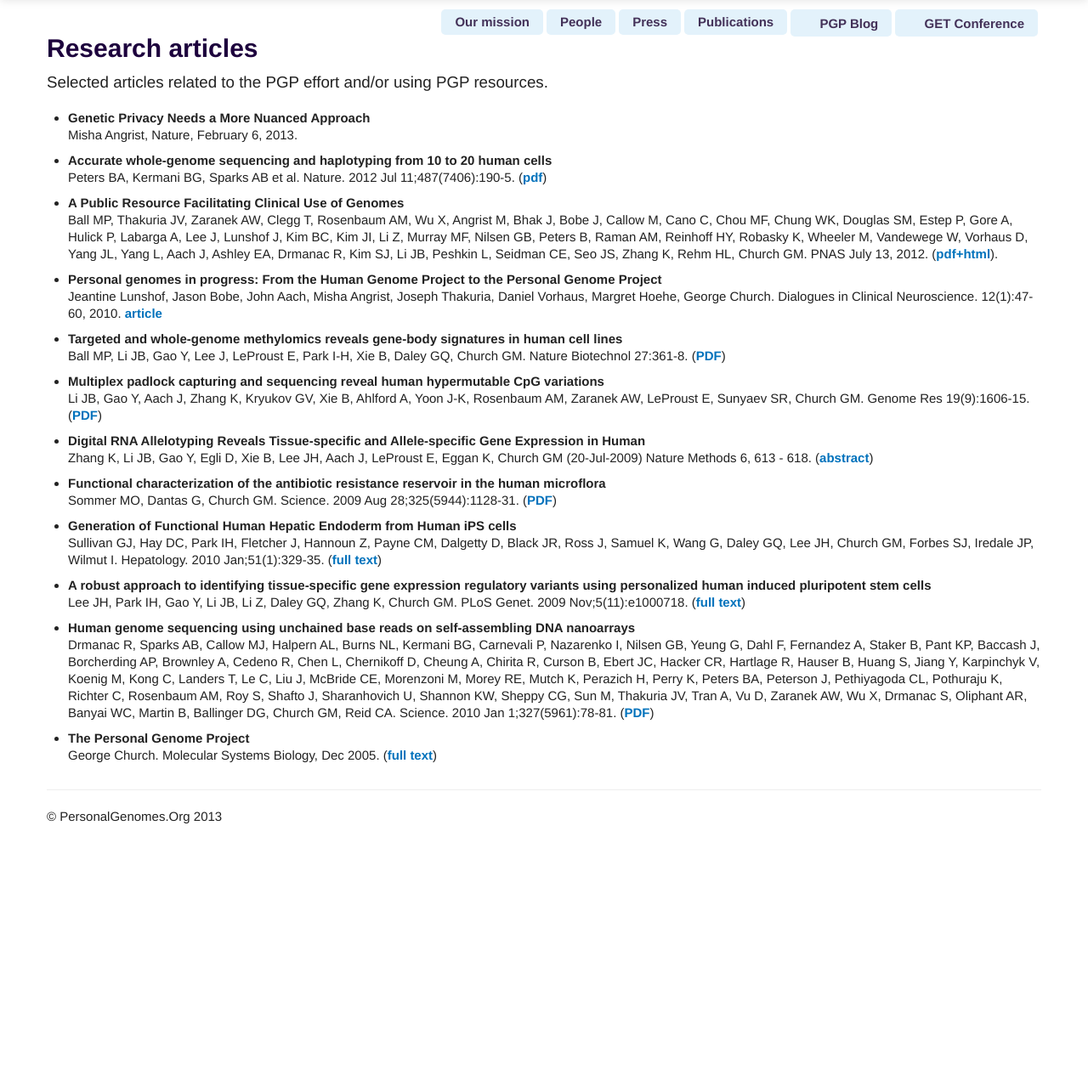
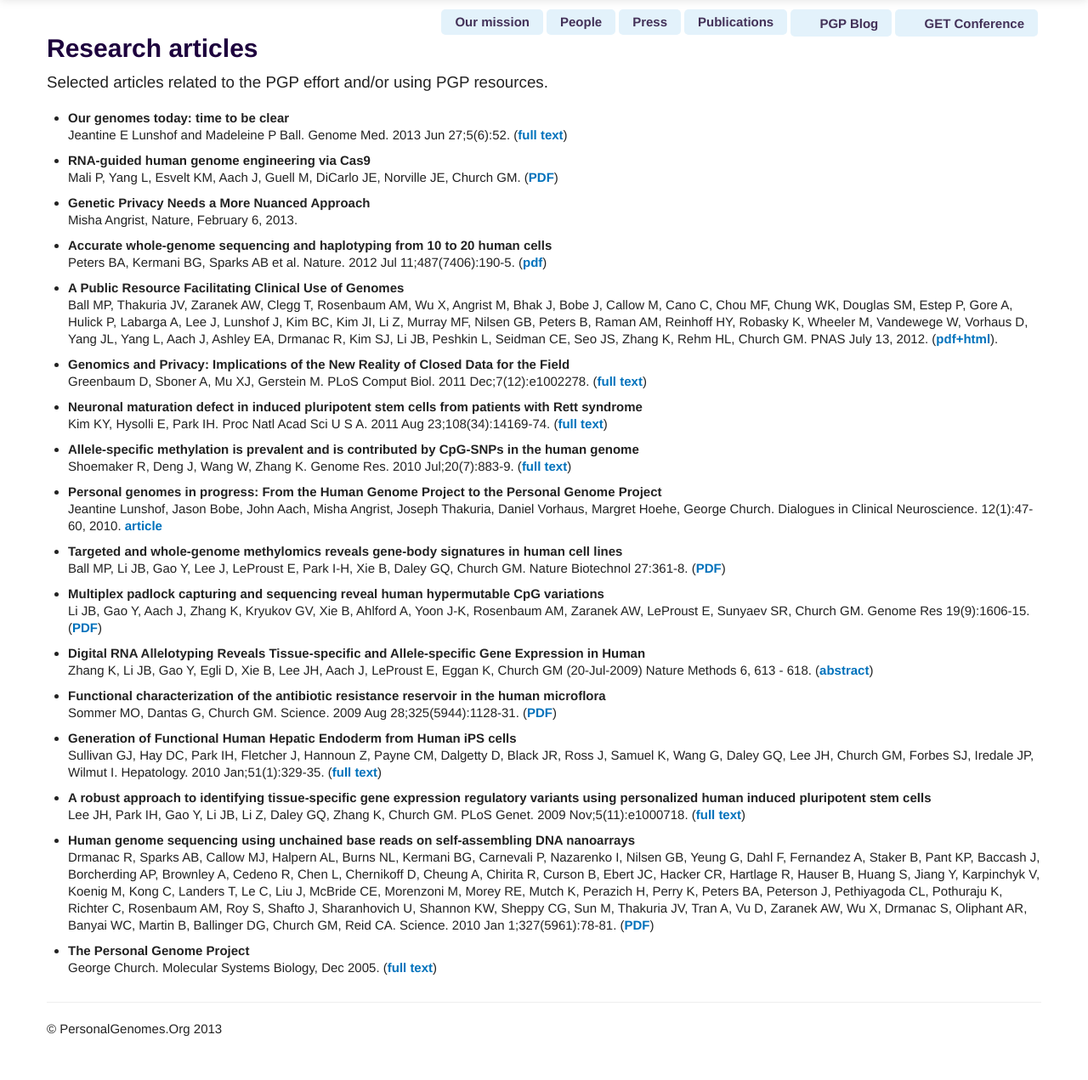
Before and after one commit to geochurch/www_personalgenomes_org, a Django app: page /publications/ in a window 1280 px wide. Shown: the part 41-1312 px from the top of the page at 85% size. Before the commit the page ends 1011 px from the top, so only its background shows below. Run offline with Django 3.2, Linux system fonts and the light colour scheme; some libraries are stand-ins or nearby versions.

Commit message:
Add some papers to publications page

```diff
--- a/templates/www_personalgenomes_org/publications.html
+++ b/templates/www_personalgenomes_org/publications.html
@@ -8,8 +8,14 @@
 
 <ul>
 
+<li><p><strong>Our genomes today: time to be clear</strong><br />
+Jeantine E Lunshof and Madeleine P Ball. Genome Med. 2013 Jun 27;5(6):52. (<a href="http://www.ncbi.nlm.nih.gov/pmc/articles/PMC3706891/">full text</a>)</p></li>
+
+<li><p><strong>RNA-guided human genome engineering via Cas9</strong></br />
+Mali P, Yang L, Esvelt KM, Aach J, Guell M, DiCarlo JE, Norville JE, Church GM. (<a href="http://arep.med.harvard.edu/pdf/Mali_Sci_12.pdf">PDF</a>)</p></li>
+
 <li><p><strong>Genetic Privacy Needs a More Nuanced Approach</strong><br />
-Misha Angrist, Nature, February 6, 2013.</li>
+Misha Angrist, Nature, February 6, 2013.</p></li>
 
 <li><p><strong>Accurate whole-genome sequencing and haplotyping from 10 to 20 human cells</strong><br />
 Peters BA, Kermani BG, Sparks AB et al. Nature. 2012 Jul 11;487(7406):190-5. (<a href="http://www.nature.com/nature/journal/v487/n7406/pdf/nature11236.pdf">pdf</a>)</p></li>
@@ -17,8 +23,17 @@ Peters BA, Kermani BG, Sparks AB et al. Nature. 2012 Jul 11;487(7406):190-5. (<a
 <li><p><strong>A Public Resource Facilitating Clinical Use of Genomes</strong><br />
 Ball MP, Thakuria JV, Zaranek AW, Clegg T, Rosenbaum AM, Wu X, Angrist M, Bhak J, Bobe J, Callow M, Cano C, Chou MF, Chung WK, Douglas SM, Estep P, Gore A, Hulick P, Labarga A, Lee J, Lunshof J, Kim BC, Kim JI, Li Z, Murray MF, Nilsen GB, Peters B, Raman AM, Reinhoff HY, Robasky K, Wheeler M, Vandewege W, Vorhaus D, Yang JL, Yang L, Aach J, Ashley EA, Drmanac R, Kim SJ, Li JB, Peshkin L, Seidman CE, Seo JS, Zhang K, Rehm HL, Church GM. PNAS July 13, 2012.  (<a href="http://www.pnas.org/content/early/2012/07/12/1201904109.full.pdf+html">pdf+html</a>).</p></li>
 
+<li><p><strong>Genomics and Privacy: Implications of the New Reality of Closed Data for the Field</strong></br />
+Greenbaum D, Sboner A, Mu XJ, Gerstein M. PLoS Comput Biol. 2011 Dec;7(12):e1002278. (<a href="http://ncbi.nlm.nih.gov/pmc/articles/PMC3228779/">full text</a>)</p></li>
+
+<li><p><strong>Neuronal maturation defect in induced pluripotent stem cells from patients with Rett syndrome</strong><br />
+Kim KY, Hysolli E, Park IH. Proc Natl Acad Sci U S A. 2011 Aug 23;108(34):14169-74. (<a href="http://www.ncbi.nlm.nih.gov/pubmed/21807996">full text</a>)</p></li>
+
+<li><p><strong>Allele-specific methylation is prevalent and is contributed by CpG-SNPs in the human genome</strong><br />
+Shoemaker R, Deng J, Wang W, Zhang K. Genome Res. 2010 Jul;20(7):883-9. (<a href="http://www.ncbi.nlm.nih.gov/pmc/articles/PMC2892089/">full text</a>)</p></li>
+
 <li><p><strong>Personal genomes in progress: From the Human Genome Project to the Personal Genome Project</strong><br />
-Jeantine Lunshof, Jason Bobe, John Aach, Misha Angrist, Joseph Thakuria, Daniel Vorhaus, Margret Hoehe, George Church. Dialogues in Clinical Neuroscience. 12(1):47-60, 2010. <a href="http://www.ncbi.nlm.nih.gov/pmc/articles/PMC3181947/?tool=pubmed">article</a></p></li>
+Jeantine Lunshof, Jason Bobe, John Aach, Misha Angrist, Joseph Thakuria, Daniel Vorhaus, Margret Hoehe, George Church. Dialogues in Clinical Neuroscience. 12(1):47-60, 2010. <a href="http://www.ncbi.nlm.nih.gov/pmc/articles/PMC3181947/">article</a></p></li>
 
 <li><p><strong>Targeted and whole-genome methylomics reveals gene-body signatures in human cell lines</strong><br />
 Ball MP, Li JB, Gao Y, Lee J, LeProust E, Park I-H, Xie B, Daley GQ, Church GM. Nature Biotechnol 27:361-8.  (<a href="http://arep.med.harvard.edu/pdf/Ball_09.pdf">PDF</a>)</p></li>
```
